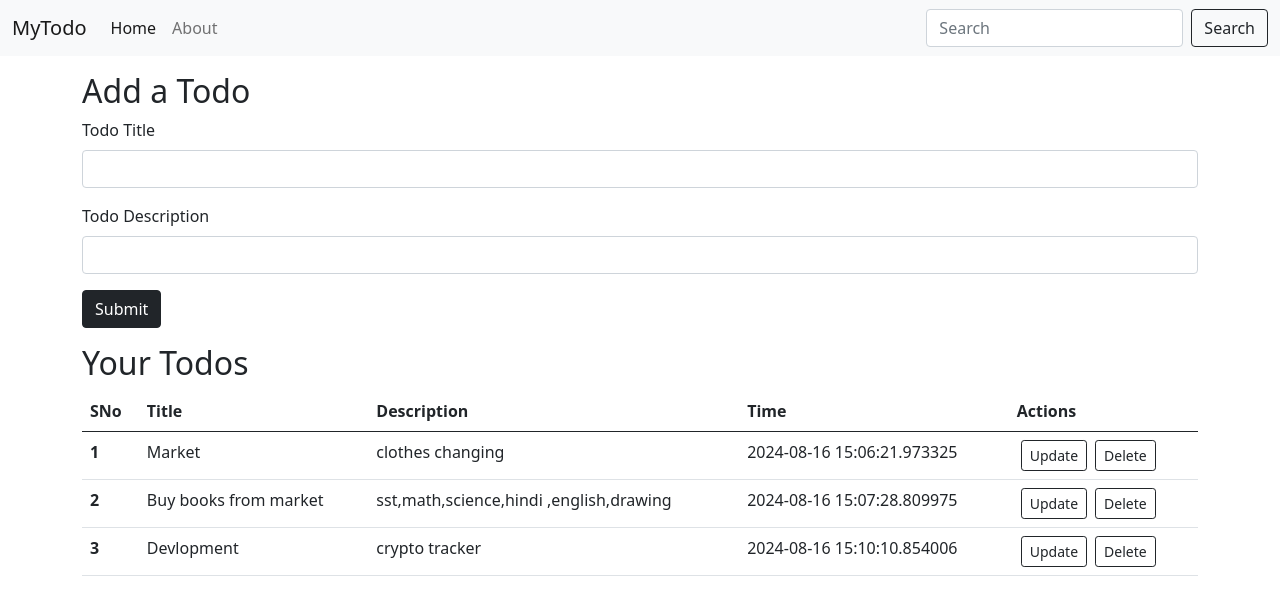
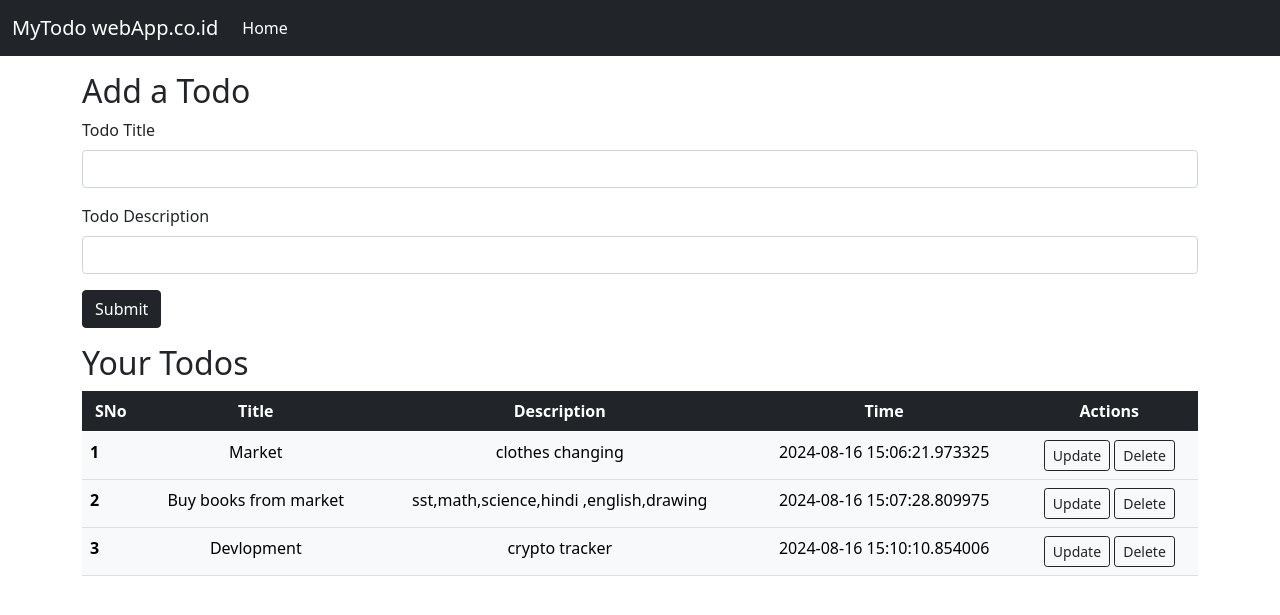
Before and after one commit to Rishabh-Rathor1997/flask-todo, a Flask app: page / in a window 1280 px wide. Shown: the top 615 px of the page. Run offline with Flask 3, Linux system fonts and the light colour scheme.

Commit message:
Intial comit

```diff
--- a/templates/base.html
+++ b/templates/base.html
@@ -9,15 +9,15 @@
     <!-- Bootstrap CSS -->
     <link href="https://cdn.jsdelivr.net/npm/bootstrap@5.0.0-beta2/dist/css/bootstrap.min.css" rel="stylesheet"
         integrity="sha384-BmbxuPwQa2lc/FVzBcNJ7UAyJxM6wuqIj61tLrc4wSX0szH/Ev+nYRRuWlolflfl" crossorigin="anonymous">
-    <!-- <link rel="stylesheet" href="{{ url_for('static', filename='css/style.css') }}">
-        <script src="{{ url_for('static', filename='js/test.js') }}"></script> -->
+    <link rel="stylesheet" href="{{ url_for('static', filename='css/style.css') }}">
+        <script src="{{ url_for('static', filename='js/test.js') }}"></script>
     <title> {% block title %} {% endblock title %} - MyTodo</title>
 </head>
 
 <body>
-    <nav class="navbar navbar-expand-lg navbar-light bg-light">
+    <nav class="navbar navbar-expand-lg navbar-dark bg-dark sticky-top ">
         <div class="container-fluid">
-            <a class="navbar-brand" href="/">MyTodo</a>
+            <a class="navbar-brand" href="/">MyTodo webApp.co.id</a>
             <button class="navbar-toggler" type="button" data-bs-toggle="collapse"
                 data-bs-target="#navbarSupportedContent" aria-controls="navbarSupportedContent" aria-expanded="false"
                 aria-label="Toggle navigation">
@@ -28,16 +28,8 @@
                     <li class="nav-item">
                         <a class="nav-link active" aria-current="page" href="#">Home</a>
                     </li>
-                    <li class="nav-item">
-                        <a class="nav-link" href="#">About</a>
-                    </li>
+                </ul>
 
-
-                </ul>
-                <form class="d-flex">
-                    <input class="form-control me-2" type="search" placeholder="Search" aria-label="Search">
-                    <button class="btn btn-outline-dark" type="submit">Search</button>
-                </form>
             </div>
         </div>
     </nav>
--- a/templates/index.html
+++ b/templates/index.html
@@ -26,14 +26,17 @@
                     No Todos found. Add your first todo now!
                   </div>
                     {% else %}
-                    <table class="table">
-                        <thead>
+
+                  <div class="table-responsive">
+                    <table class="table table-light table-hover  ">
+                        <thead class="table-dark">
                           <tr>
-                            <th scope="col">SNo</th>
-                            <th scope="col">Title</th>
-                            <th scope="col">Description</th>
-                            <th scope="col">Time</th>
-                            <th scope="col">Actions</th>
+                            <th class="text-center" scope="col">SNo</th>
+                            <th  class="text-center" scope="col">Title</th>
+                            <th class="text-center"  scope="col">Description</th>
+                            <th  class="text-center" scope="col">Time</th>
+                            <th  class="text-center" scope="col">Actions</th>
+
                           </tr>
                         </thead>
 
@@ -41,19 +44,21 @@
               {% for todo in allTodo %}
               <tr>
                 <th scope="row">{{loop.index}}</th>
-                <td>{{todo.title}}</td>
-                <td>{{todo.desc}}</td>
-                <td>{{todo.date_created}}</td>
-                <td>
-                  <a href="/update/{{todo.sno}}" type="button" class="btn btn-outline-dark btn-sm mx-1">Update</button>
-                  <a href="/delete/{{todo.sno}}" type="button" class="btn btn-outline-dark btn-sm mx-1">Delete</button>
+                <td class="text-center">{{todo.title}}</td>
+                <td class="text-center">{{todo.desc}}</td>
+                <td class="text-center">{{todo.date_created}}</td>
+                <td class="text-center">
+                  <a href="/update/{{todo.sno}}" type="button" class="btn btn-outline-dark btn-sm  m-2 m-sm-0">Update</a>
+                  <a href="/delete/{{todo.sno}}" type="button" class="btn btn-outline-dark btn-sm m-2  m-sm-0">Delete</a>
 
                 </td>
+
               </tr>
 
               {% endfor %}
             </tbody>
             </table>
+          </div>
               {% endif %}
 
 
```
Also changed, not shown: templates/update.html (+6 -2 lines).
